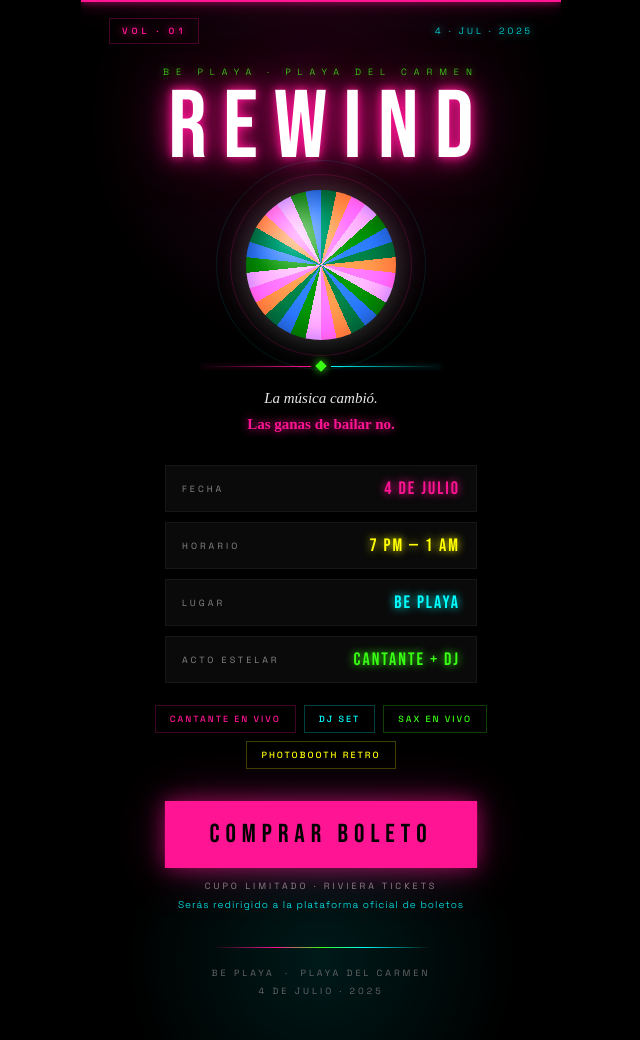
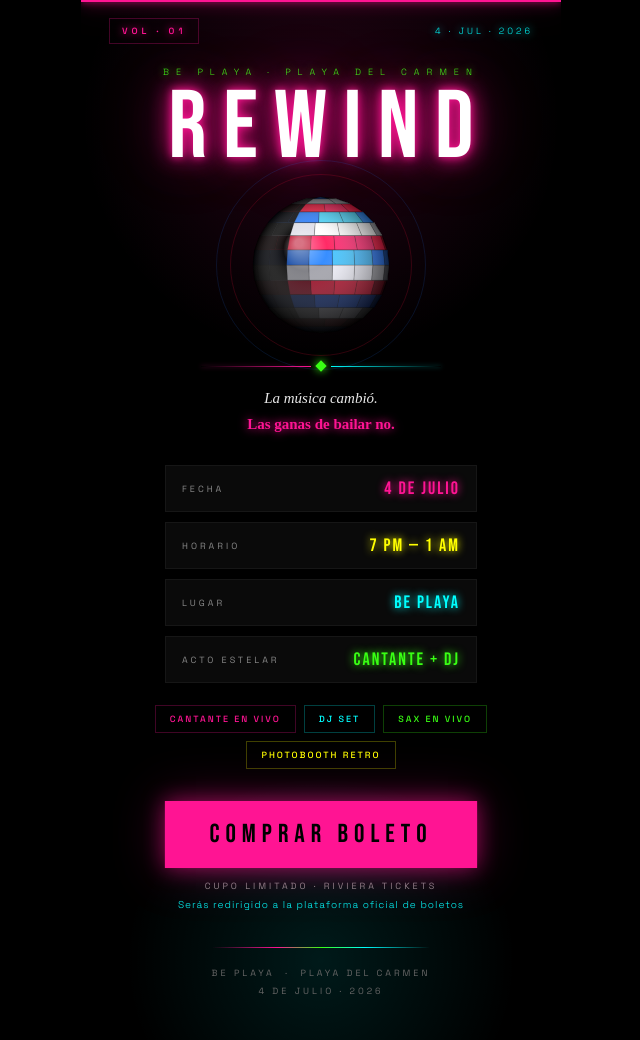
Before and after one commit to ahomesocialmedia1-alt/rewindpdc, a plain HTML site: page index.html in a window 1280 px wide. Shown: the whole page, without its empty margins (319-959 px from the left). Drawn offline with Linux system fonts and the light colour scheme; a web font is replaced by a local one.

Commit message:
Ajustar año a 2026 y bola disco original en plateado/rojo/azul neon

```diff
--- a/index.html
+++ b/index.html
@@ -128,7 +128,7 @@ body {
     0 0 90px #ff149330;
 }
 
-/* ── DISCO BALL (CSS only) ───────────────── */
+/* ── DISCO BALL (canvas) ──────────────────── */
 .ball-wrap {
   position: relative;
   z-index: 2;
@@ -136,38 +136,22 @@ body {
   width: 150px;
   height: 150px;
 }
-.ball {
-  width: 100%;
-  height: 100%;
-  border-radius: 50%;
-  background:
-    radial-gradient(circle at 35% 30%, rgba(255,255,255,0.55) 0%, transparent 35%),
-    repeating-conic-gradient(from 0deg,
-      #ff1493 0deg 12deg,
-      #00ffff 12deg 24deg,
-      #39ff14 24deg 36deg,
-      #ffff00 36deg 48deg,
-      #b450ff 48deg 60deg,
-      #ff6400 60deg 72deg
-    );
-  box-shadow: 0 0 30px rgba(255,255,255,0.25), inset 0 0 40px rgba(0,0,0,0.5);
-  animation: spin 9s linear infinite;
-}
-@keyframes spin {
-  from { background-position: 0 0; filter: hue-rotate(0deg); }
-  to   { background-position: 0 0; filter: hue-rotate(360deg); }
-}
 .ball-ring {
   position: absolute;
   inset: -16px;
   border-radius: 50%;
-  border: 1px solid rgba(255,20,147,0.18);
+  border: 1px solid rgba(255,20,60,0.18);
 }
 .ball-ring2 {
   position: absolute;
   inset: -30px;
   border-radius: 50%;
-  border: 1px solid rgba(0,255,255,0.10);
+  border: 1px solid rgba(40,120,255,0.14);
+}
+canvas#ball {
+  position: relative;
+  z-index: 2;
+  border-radius: 50%;
 }
 
 /* ── DIVIDER ─────────────────────────────── */
@@ -340,7 +324,7 @@ body {
 
   <div class="header">
     <div class="vol-box">Vol · 01</div>
-    <div class="date-tag">4 · Jul · 2025</div>
+    <div class="date-tag">4 · Jul · 2026</div>
   </div>
 
   <div class="title-section">
@@ -351,7 +335,7 @@ body {
   <div class="ball-wrap">
     <div class="ball-ring"></div>
     <div class="ball-ring2"></div>
-    <div class="ball"></div>
+    <canvas id="ball" width="150" height="150"></canvas>
   </div>
 
   <div class="divider"><div class="dl"></div><div class="dm"></div><div class="dr"></div></div>
@@ -395,9 +379,99 @@ body {
 
   <div class="footer">
     <div class="footer-line"></div>
-    <div class="footer-text">Be Playa &nbsp;·&nbsp; Playa del Carmen<br>4 de Julio · 2025</div>
+    <div class="footer-text">Be Playa &nbsp;·&nbsp; Playa del Carmen<br>4 de Julio · 2026</div>
   </div>
 </div>
 
+<script>
+/* ═══════════════════════════════════════════════
+   DISCO BALL — Plateado / Rojo Neón / Azul Neón
+═══════════════════════════════════════════════ */
+const ballCanvas = document.getElementById('ball');
+const bctx = ballCanvas.getContext('2d');
+const W = 150, H = 150, cx = 75, cy = 75, R = 68;
+const ROWS = 14, BASE_COLS = 18;
+
+const neonPalettes = [
+  [[225,225,235],[150,150,165]],  // plateado
+  [[255,20,60],[180,10,40]],      // rojo neón
+  [[40,120,255],[15,60,180]],     // azul neón
+];
+
+let rotationOffset = 0;
+
+function drawBall(offset) {
+  bctx.clearRect(0, 0, W, H);
+
+  for (let row = 0; row <= ROWS; row++) {
+    const phi1 = (row / ROWS) * Math.PI;
+    const phi2 = ((row + 1) / ROWS) * Math.PI;
+    const sinPhi = Math.sin((phi1 + phi2) / 2);
+    const numCols = Math.max(1, Math.round(BASE_COLS * sinPhi));
+
+    for (let col = 0; col < numCols; col++) {
+      const theta1 = (col / numCols) * 2 * Math.PI + offset;
+      const theta2 = ((col + 1) / numCols) * 2 * Math.PI + offset;
+      const tMid = (theta1 + theta2) / 2;
+      const pMid = (phi1 + phi2) / 2;
+
+      const nx = Math.sin(pMid) * Math.cos(tMid);
+      const ny = Math.cos(pMid);
+      const nz = Math.sin(pMid) * Math.sin(tMid);
+      const dot = Math.max(0, nx * 0.4 + ny * (-0.5) + nz * 0.77);
+
+      const palIdx = (row * 5 + col * 3) % neonPalettes.length;
+      const pal = dot > 0.5 ? neonPalettes[palIdx][0] : neonPalettes[palIdx][1];
+
+      let bright = 0.05 + dot * 0.95;
+      if (dot > 0.75) bright += Math.pow(dot, 8) * 1.5;
+      bright = Math.min(1.8, bright);
+
+      const rc = Math.min(255, Math.round(pal[0] * bright));
+      const gc = Math.min(255, Math.round(pal[1] * bright));
+      const bc = Math.min(255, Math.round(pal[2] * bright));
+
+      const pts = [
+        [Math.sin(phi1) * Math.cos(theta1), Math.cos(phi1)],
+        [Math.sin(phi1) * Math.cos(theta2), Math.cos(phi1)],
+        [Math.sin(phi2) * Math.cos(theta2), Math.cos(phi2)],
+        [Math.sin(phi2) * Math.cos(theta1), Math.cos(phi2)],
+      ];
+
+      bctx.beginPath();
+      pts.forEach(([x, y], i) => {
+        const px = cx + x * R, py = cy + y * R;
+        if (i === 0) bctx.moveTo(px, py); else bctx.lineTo(px, py);
+      });
+      bctx.closePath();
+      bctx.fillStyle = `rgb(${rc},${gc},${bc})`;
+      bctx.fill();
+      bctx.strokeStyle = 'rgba(0,0,0,0.45)';
+      bctx.lineWidth = 0.4;
+      bctx.stroke();
+    }
+  }
+
+  // Shine overlay
+  bctx.save();
+  bctx.beginPath();
+  bctx.arc(cx, cy, R, 0, Math.PI * 2);
+  bctx.clip();
+  const shine = bctx.createRadialGradient(cx - 22, cy - 22, 4, cx, cy, R);
+  shine.addColorStop(0, 'rgba(255,255,255,0.42)');
+  shine.addColorStop(0.28, 'rgba(255,255,255,0.05)');
+  shine.addColorStop(1, 'rgba(0,0,0,0.55)');
+  bctx.fillStyle = shine;
+  bctx.fillRect(0, 0, W, H);
+  bctx.restore();
+}
+
+function loop() {
+  rotationOffset += 0.007;
+  drawBall(rotationOffset);
+  requestAnimationFrame(loop);
+}
+requestAnimationFrame(loop);
+</script>
 </body>
 </html>
```
